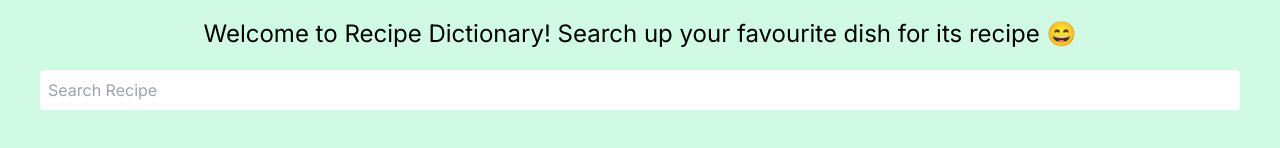
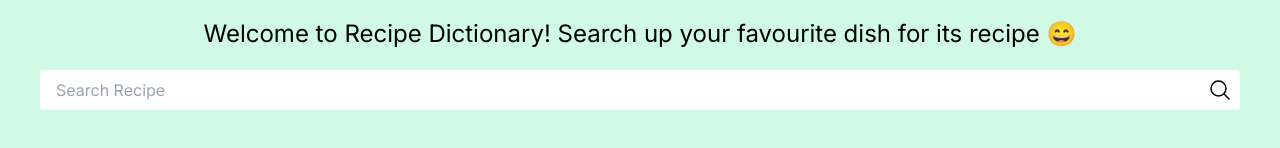
Before and after one commit to brianhsu305/recipe-dictionary, a React (Vite) app: page / in a window 1280 px wide. Shown: the part 366-514 px from the top of the page. Built offline with nearby package versions, Linux system fonts and the light colour scheme; a web font is replaced by a local one.

Commit message:
added search icon

```diff
--- a/src/Main.jsx
+++ b/src/Main.jsx
@@ -5,6 +5,6 @@ import './index.css';
 
 ReactDOM.createRoot(document.getElementById('root')).render(
 	<React.StrictMode>
-		<App />
+		<App/>
 	</React.StrictMode>
 );
--- a/src/Recipe.jsx
+++ b/src/Recipe.jsx
@@ -15,7 +15,7 @@ const Recipe = (props) => {
 			<Link
 				to={`/recipe/${myEncodedUri}`} className='mr-2 p-2 bg-emerald-300 rounded hover:bg-emerald-800'
 			>
-				<button className='md:w-full'>More</button>
+				<button className='font-bold'>More</button>
 			</Link>
 		</div>
 	);
--- a/src/RecipeDetails.jsx
+++ b/src/RecipeDetails.jsx
@@ -26,26 +26,14 @@ const RecipeDetails = () => {
 				<div>Refresh the page after 1 minute</div>
 			) : (
 				<div>
-					<section id='main'>
-						<button className='rounded bg-red-400 p-2 hover:bg-red-800' onClick={() => navigate(-1)}>
-							Back
-						</button>
+					<button className='rounded bg-red-400 p-2 font-bold hover:bg-red-800' onClick={() => navigate(-1)}>
+						Back
+					</button>
+					<section>
+						<h2 className='text-4xl font-bold my-5 title-font'>{result.label}</h2>
+						<img src={result.image} alt='dish' />
+					</section>
 
-						<div>
-							<h2 className='text-4xl font-bold my-5 title-font'>{result.label}</h2>
-							<img src={result.image} alt='dish' />
-							<div>
-								<h5 className='font-bold text-2xl my-3'>Health Labels</h5>
-								<p className='flex flex-wrap'>
-									{result.healthLabels.map((item, i) => (
-										<span key={i} className='rounded bg-emerald-300 m-1 p-2'>
-											{item}
-										</span>
-									))}
-								</p>
-							</div>
-						</div>
-					</section>
 					<section>
 						<h5 className='font-bold text-2xl my-3'>Ingredients for {result.yield} serving&#40;s&#41;</h5>
 						{result.ingredientLines.map((item, i) => (
@@ -74,6 +62,16 @@ const RecipeDetails = () => {
 							Check recipe instruction here
 						</Link>
 					</section>
+					<section>
+						<h5 className='font-bold text-2xl my-3'>Health Labels</h5>
+						<p className='flex flex-wrap'>
+							{result.healthLabels.map((item, i) => (
+								<span key={i} className='rounded bg-emerald-300 m-1 p-2'>
+									{item}
+								</span>
+							))}
+						</p>
+					</section>
 				</div>
 			)}
 		</div>
--- a/src/Results.jsx
+++ b/src/Results.jsx
@@ -29,7 +29,7 @@ const Results = (props) => {
 			<div className='flex gap-2 sticky top-0 pt-10 bg-emerald-100'>
 				<SearchBar />
 				<Link to='/'>
-					<button className='bg-red-400 rounded p-2 hover:bg-red-800'>Back</button>
+					<button className='bg-red-400 rounded p-2 font-bold hover:bg-red-800'>Back</button>
 				</Link>
 			</div>
 
--- a/src/SearchBar.jsx
+++ b/src/SearchBar.jsx
@@ -13,7 +13,7 @@ const SearchBar = () => {
 				.then((res) => res.json())
 				.then((data) => {
 					//navigate to results page
-					navigate(`/query/${query}`, {state: {results: data.hits}});
+					navigate(`/query/${query}`, { state: { results: data.hits } });
 				});
 		}
 	}, [query]);
@@ -30,10 +30,12 @@ const SearchBar = () => {
 
 	return (
 		<div className='flex flex-col text-center align-middle gap-2 w-full'>
-			<form onSubmit={getSearch} className=''>
+			<form onSubmit={getSearch} className='flex bg-white px-2 rounded'>
 				<input type='text' value={search} onChange={updateSearch} placeholder='Search Recipe' className='w-full p-2 rounded' />
 				<button type='submit'>
-					<i className='fas fa-search'></i>
+					<svg xmlns='http://www.w3.org/2000/svg' fill='none' viewBox='0 0 24 24' strokeWidth={1.5} stroke='currentColor' className='size-6'>
+						<path strokeLinecap='round' strokeLinejoin='round' d='m21 21-5.197-5.197m0 0A7.5 7.5 0 1 0 5.196 5.196a7.5 7.5 0 0 0 10.607 10.607Z' />
+					</svg>
 				</button>
 			</form>
 		</div>
--- a/src/index.css
+++ b/src/index.css
@@ -15,6 +15,8 @@
   text-rendering: optimizeLegibility;
   -webkit-font-smoothing: antialiased;
   -moz-osx-font-smoothing: grayscale;
+  --tw-bg-opacity: 1;
+  background-color: rgb(209 250 229 / var(--tw-bg-opacity));
 }
 
 .title-font {
```
